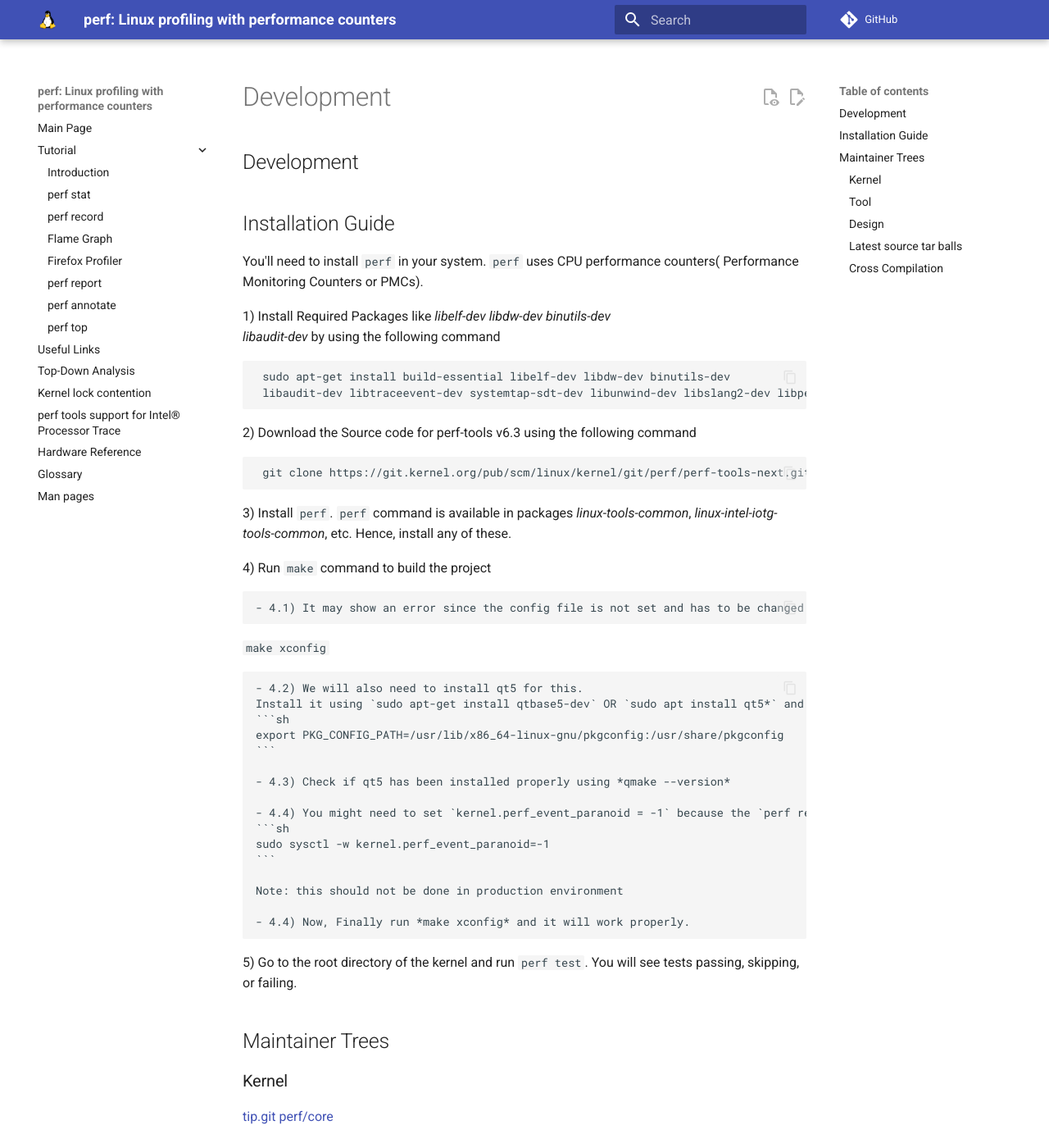
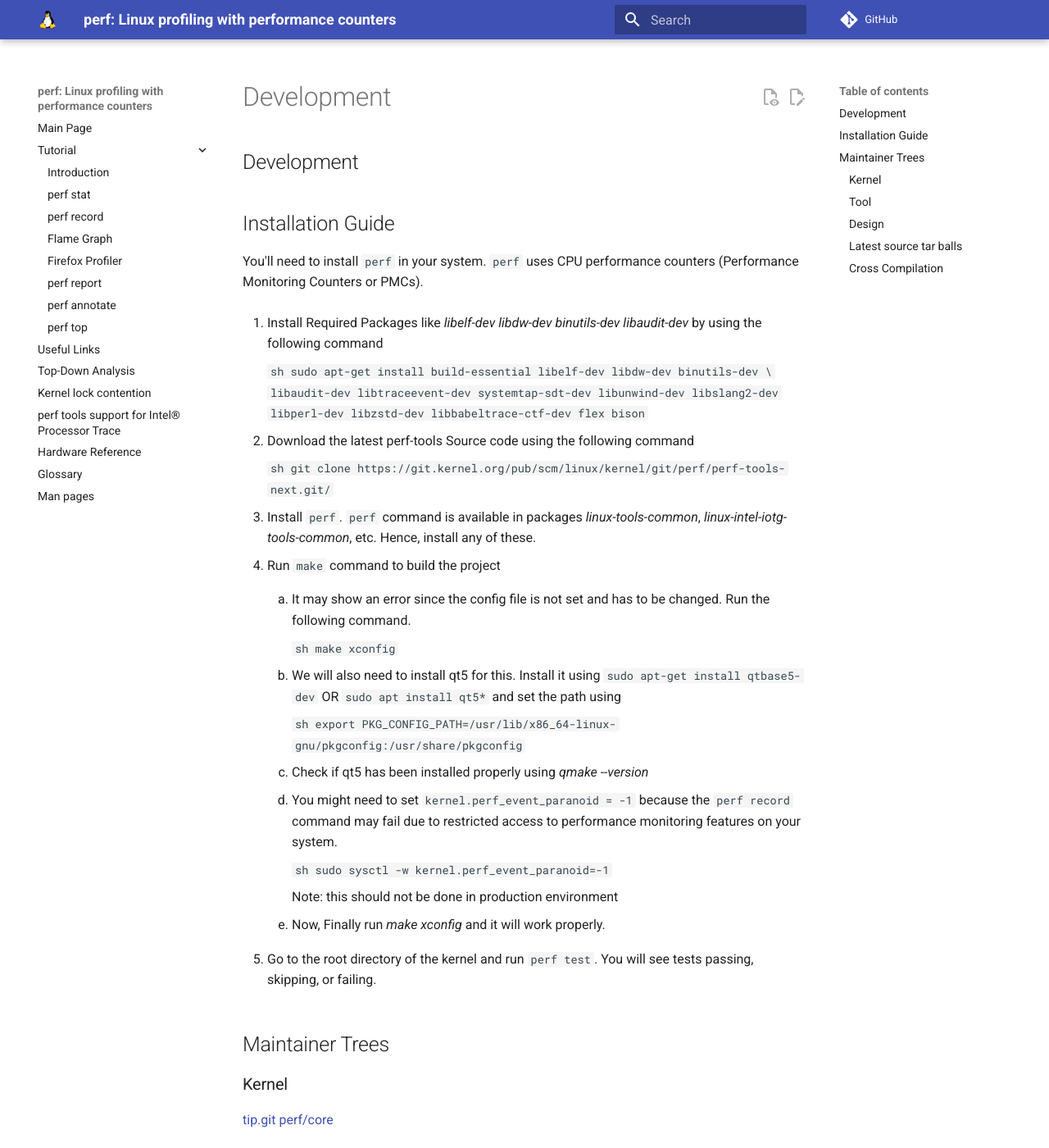
Before and after one commit to perfwiki/main, an MkDocs documentation site: the page built from docs/development.md, in a window 1280 px wide and 1400 px high. Shown: the whole window at 82% size. Built offline with MkDocs 1.6.1 and Material for MkDocs 9.7.7, drawn with Linux system fonts in a browser that asks for light colours; comment, search, counter and statistics services are not loaded.

Commit message:
docs: fix development page markdown formatting
Signed-off-by: Joey Chen <142381267+JoeyC-Dev@users.noreply.github.com>

````diff
--- a/docs/development.md
+++ b/docs/development.md
@@ -4,46 +4,52 @@
 
 ## Installation Guide
 
-You'll need to install `perf` in your system. `perf` uses CPU performance counters( Performance Monitoring Counters or PMCs).
+You'll need to install `perf` in your system. `perf` uses CPU performance counters (Performance Monitoring Counters or PMCs).
 
-1) Install Required Packages like *libelf-dev* *libdw-dev* *binutils-dev*
-*libaudit-dev* by using the following command
-```sh
- sudo apt-get install build-essential libelf-dev libdw-dev binutils-dev
- libaudit-dev libtraceevent-dev systemtap-sdt-dev libunwind-dev libslang2-dev libperl-dev libzstd-dev libbabeltrace-ctf-dev flex bison
-```
+1. Install Required Packages like *libelf-dev* *libdw-dev* *binutils-dev*
+   *libaudit-dev* by using the following command
 
-2) Download the Source code for perf-tools v6.3 using the following command
-```sh
- git clone https://git.kernel.org/pub/scm/linux/kernel/git/perf/perf-tools-next.git/
-```
-
-3) Install `perf`. `perf` command is available in packages *linux-tools-common*, *linux-intel-iotg-tools-common*, etc. Hence, install any of these.
-
-4) Run `make` command to build the project
-
-    - 4.1) It may show an error since the config file is not set and has to be changed. Run the following command.
- `make xconfig`
-
-    - 4.2) We will also need to install qt5 for this.
-    Install it using `sudo apt-get install qtbase5-dev` OR `sudo apt install qt5*` and set the path using
     ```sh
-    export PKG_CONFIG_PATH=/usr/lib/x86_64-linux-gnu/pkgconfig:/usr/share/pkgconfig
+    sudo apt-get install build-essential libelf-dev libdw-dev binutils-dev \
+    libaudit-dev libtraceevent-dev systemtap-sdt-dev libunwind-dev libslang2-dev libperl-dev libzstd-dev libbabeltrace-ctf-dev flex bison
     ```
 
-    - 4.3) Check if qt5 has been installed properly using *qmake --version*
+2. Download the latest perf-tools Source code using the following command
 
-    - 4.4) You might need to set `kernel.perf_event_paranoid = -1` because the `perf record` command may fail due to restricted access to performance monitoring features on your system.
     ```sh
-    sudo sysctl -w kernel.perf_event_paranoid=-1
+    git clone https://git.kernel.org/pub/scm/linux/kernel/git/perf/perf-tools-next.git/
     ```
 
-    Note: this should not be done in production environment
+3. Install `perf`. `perf` command is available in packages *linux-tools-common*, *linux-intel-iotg-tools-common*, etc. Hence, install any of these.
 
-    - 4.4) Now, Finally run *make xconfig* and it will work properly.
+4. Run `make` command to build the project
 
-5) Go to the root directory of the kernel and run `perf test`. You will see tests
-passing, skipping, or failing.
+    1. It may show an error since the config file is not set and has to be changed. Run the following command.
+
+        ```sh
+        make xconfig
+        ```
+
+    2. We will also need to install qt5 for this. Install it using `sudo apt-get install qtbase5-dev` OR `sudo apt install qt5*` and set the path using
+
+        ```sh
+        export PKG_CONFIG_PATH=/usr/lib/x86_64-linux-gnu/pkgconfig:/usr/share/pkgconfig
+        ```
+
+    3. Check if qt5 has been installed properly using *qmake --version*
+
+    4. You might need to set `kernel.perf_event_paranoid = -1` because the `perf record` command may fail due to restricted access to performance monitoring features on your system.
+
+        ```sh
+        sudo sysctl -w kernel.perf_event_paranoid=-1
+        ```
+
+        Note: this should not be done in production environment
+
+    5. Now, Finally run *make xconfig* and it will work properly.
+
+5. Go to the root directory of the kernel and run `perf test`. You will see tests
+   passing, skipping, or failing.
 
 ## Maintainer Trees
 
````
